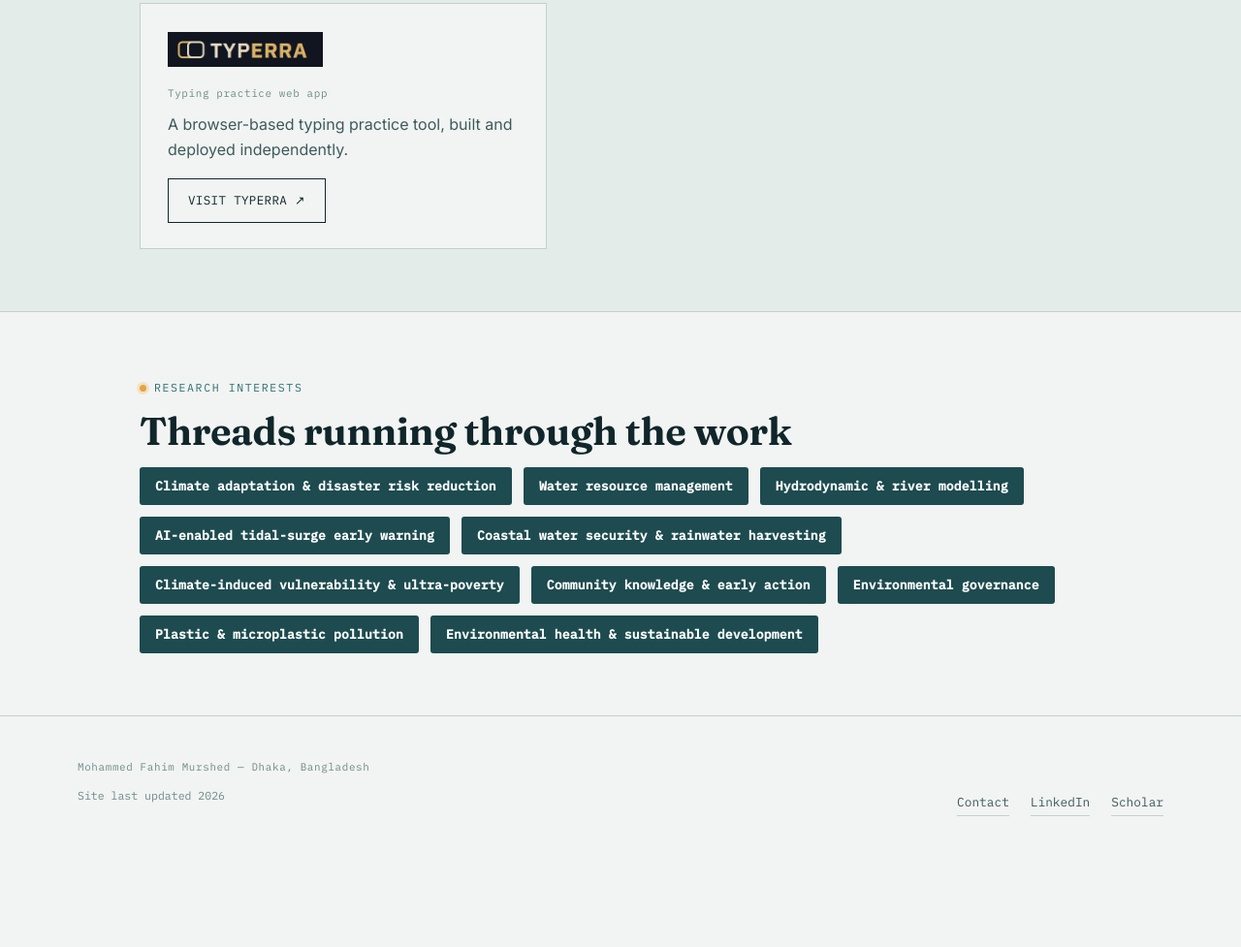
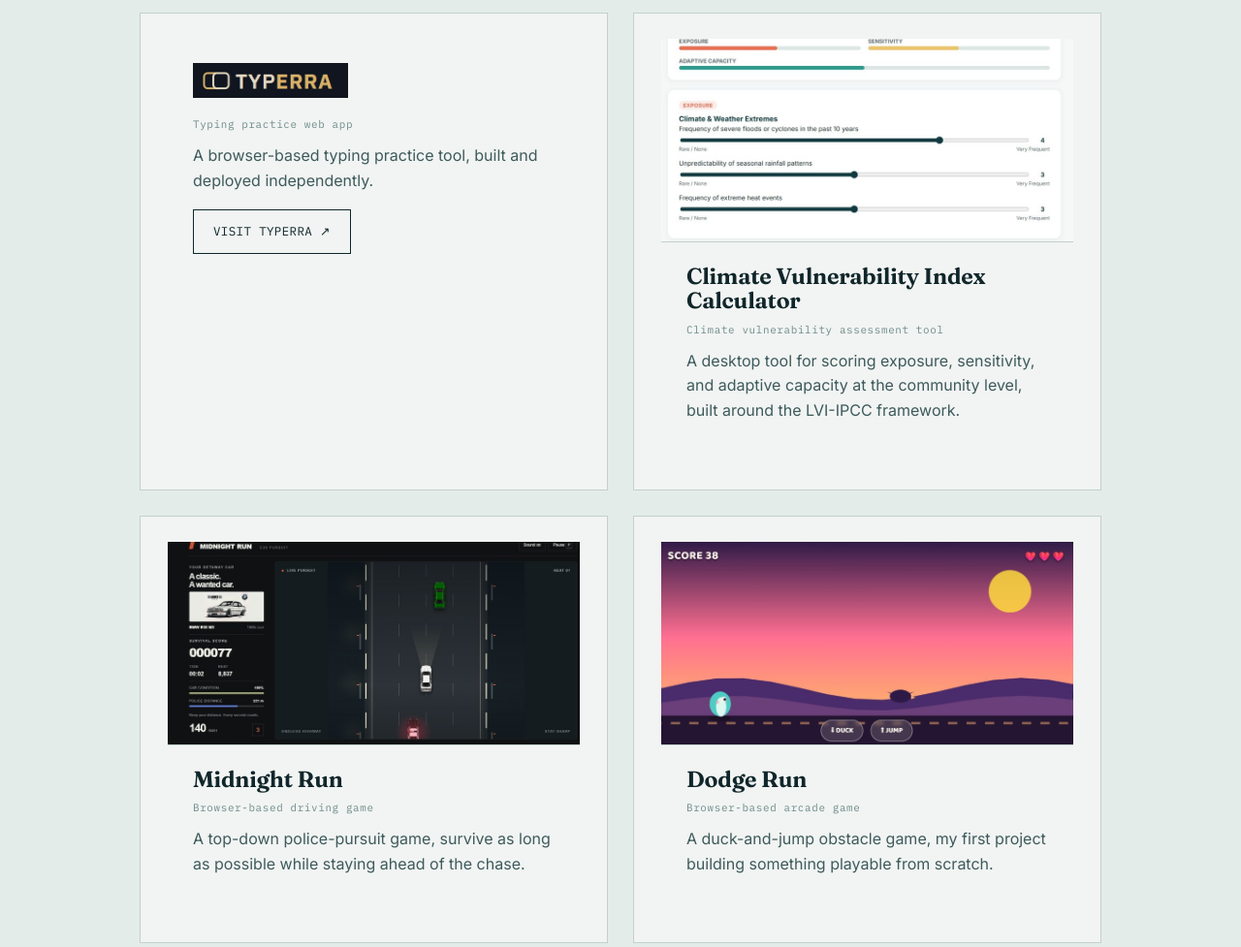
Before and after one commit to fahim65200/mfahimmurshed-portfolio, a plain HTML site: page research/index.html in a window 1280 px wide. Shown: the part 1235-2212 px from the top of the page at 97% size. Before the commit the page ends 2137 px from the top, so only its background shows below. Drawn offline with Linux system fonts and the light colour scheme.

Commit message:
Add files via upload

```diff
--- a/css/style.css
+++ b/css/style.css
@@ -234,6 +234,19 @@ nav.links a.active{ color:var(--ink); border-color:var(--teal); }
   height:42px; width:auto; max-width:160px; object-fit:contain;
   display:block; margin-bottom:16px;
 }
+
+/* apps & tools */
+.app-grid{
+  display:grid; grid-template-columns:repeat(2,1fr); gap:26px;
+  margin-top:26px;
+}
+@media (max-width:700px){ .app-grid{ grid-template-columns:1fr; } }
+.app-card img.app-thumb{
+  width:100%; height:210px; object-fit:cover; display:block;
+  border-bottom:1px solid var(--hairline);
+}
+.app-card .meta{ padding:22px 26px 26px; }
+.app-card .meta h3, .app-card .meta .card-logo{ margin-top:0; }
 
 .entry{
   display:grid;
--- a/research/index.html
+++ b/research/index.html
@@ -71,11 +71,44 @@
     <div class="container">
       <p class="eyebrow">Apps &amp; tools</p>
       <h2>Things I've built</h2>
-      <div class="card reveal" style="max-width:420px;">
-        <img class="card-logo" src="/assets/logos/typerra.png" alt="Typerra logo">
-        <p class="tag">Typing practice web app</p>
-        <p>A browser-based typing practice tool, built and deployed independently.</p>
-        <a class="btn" href="https://typerra.com/" target="_blank" rel="noopener">Visit Typerra ↗</a>
+      <div class="app-grid">
+
+        <div class="card app-card reveal">
+          <div class="meta">
+            <img class="card-logo" src="/assets/logos/typerra.png" alt="Typerra logo">
+            <p class="tag">Typing practice web app</p>
+            <p>A browser-based typing practice tool, built and deployed independently.</p>
+            <a class="btn" href="https://typerra.com/" target="_blank" rel="noopener">Visit Typerra ↗</a>
+          </div>
+        </div>
+
+        <div class="card app-card reveal">
+          <img class="app-thumb" src="/assets/apps/climate-vulnerability-calculator.jpg" alt="Climate Vulnerability Index Calculator interface">
+          <div class="meta">
+            <h3>Climate Vulnerability Index Calculator</h3>
+            <p class="tag">Climate vulnerability assessment tool</p>
+            <p>A desktop tool for scoring exposure, sensitivity, and adaptive capacity at the community level, built around the LVI-IPCC framework.</p>
+          </div>
+        </div>
+
+        <div class="card app-card reveal">
+          <img class="app-thumb" src="/assets/apps/midnight-run.jpg" alt="Midnight Run game interface">
+          <div class="meta">
+            <h3>Midnight Run</h3>
+            <p class="tag">Browser-based driving game</p>
+            <p>A top-down police-pursuit game, survive as long as possible while staying ahead of the chase.</p>
+          </div>
+        </div>
+
+        <div class="card app-card reveal">
+          <img class="app-thumb" src="/assets/apps/dodge-run.jpg" alt="Dodge Run game interface">
+          <div class="meta">
+            <h3>Dodge Run</h3>
+            <p class="tag">Browser-based arcade game</p>
+            <p>A duck-and-jump obstacle game, my first project building something playable from scratch.</p>
+          </div>
+        </div>
+
       </div>
     </div>
   </section>
```
Also changed, not shown: assets/apps/climate-vulnerability-calculator.jpg (added), assets/apps/dodge-run.jpg (added), assets/apps/midnight-run.jpg (added).
